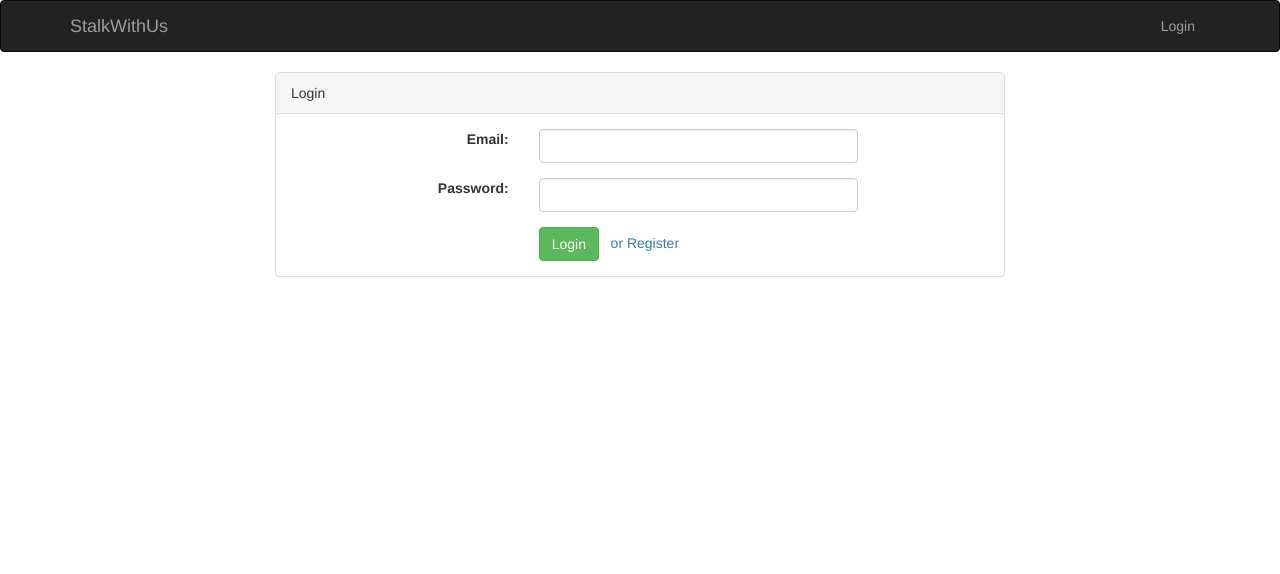
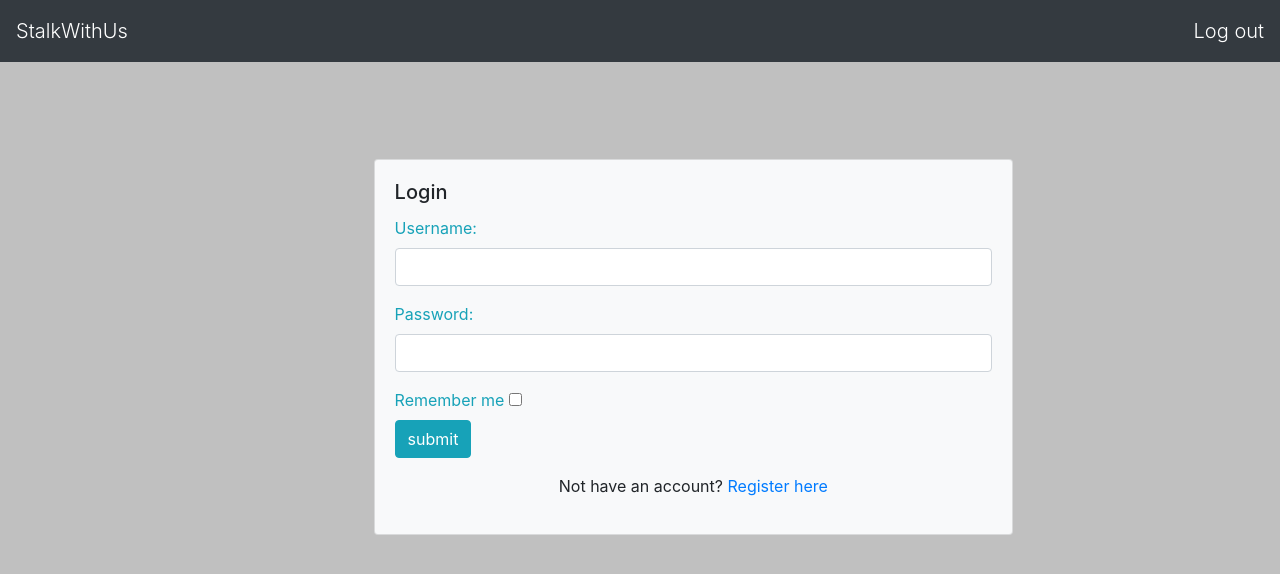
Before and after one commit to saloni19tyagi/StalkWithUs, a Django app: page /login/ in a window 1280 px wide. Shown: the top 574 px of the page. Run offline with Django 3.2, Linux system fonts and the light colour scheme; some libraries are stand-ins or nearby versions.

Commit message:
ui changed

```diff
--- a/StalkWithUs/settings.py
+++ b/StalkWithUs/settings.py
@@ -57,7 +57,8 @@ ROOT_URLCONF = 'StalkWithUs.urls'
 TEMPLATES = [
     {
         'BACKEND': 'django.template.backends.django.DjangoTemplates',
-        'DIRS': [os.path.join(BASE_DIR, 'templates')]
+        'DIRS': [os.path.join(BASE_DIR, 'StalkWithUs/templates')],
+        'APP_DIRS': True
         ,
         'APP_DIRS': True,
         'OPTIONS': {
--- /dev/null
+++ b/StalkWithUs/templates/base.html
@@ -0,0 +1,36 @@
+<!DOCTYPE html>
+<html lang="en">
+<head>
+    <title>StalkWithUs</title>
+    <meta charset="utf-8">
+    <meta name="viewport" content="width=device-width, initial-scale=1">
+    <link rel="stylesheet" href="https://use.fontawesome.com/releases/v5.3.1/css/all.css" integrity="sha384-mzrmE5qonljUremFsqc01SB46JvROS7bZs3IO2EmfFsd15uHvIt+Y8vEf7N7fWAU" crossorigin="anonymous">
+    <link href="//maxcdn.bootstrapcdn.com/bootstrap/4.1.1/css/bootstrap.min.css" rel="stylesheet" id="bootstrap-css">
+
+    <link rel="stylesheet" type="text/css" href="/static/css/dashboard.css">
+{#    <link rel="stylesheet" type="text/css" href="/static/css/styles.css">#}
+</head>
+<body >
+    <nav class="navbar navbar-dark bg-dark">
+	<ul class="nav navbar-nav ">
+		<li class="nav-item">
+            <a class="lead nav-link active">StalkWithUs</a>
+		</li>
+	</ul>
+	<ul class="nav navbar-nav ml-auto">
+{#		<li class="nav-item">#}
+{#			<a class="lead nav-link active" href="#" >logged In as:Vandita Singh</a>#}
+{#		</li>#}
+		<li class="nav-item">
+			<a class="lead nav-link active" href="{% url 'logout' %}"  >Log out</a>
+		</li>
+	</ul>
+	</div>
+</nav>
+    <div class="container">
+        <div class="row">
+            {% block content %}{% endblock %}
+        </div>
+    </div>
+</body>
+</html>
--- a/login/templates/base.html
+++ /dev/null
@@ -1,38 +0,0 @@
-<!DOCTYPE html>
-<html lang="en">
-<head>
-    <title>StalkWithUs</title>
-
-    <meta charset="utf-8">
-    <meta name="viewport" content="width=device-width, initial-scale=1">
-
-    <link rel="stylesheet" href="//maxcdn.bootstrapcdn.com/bootstrap/3.3.7/css/bootstrap.min.css">
-</head>
-<body class="override">
-    <nav class="navbar navbar-inverse" role="navigation">
-        <div class="container">
-            <div class="navbar-header">
-                <button type="button" class="navbar-toggle collapsed" data-toggle="collapse" data-target="#navbar" aria-expanded="false">
-                    <span class="sr-only">Toggle navigation</span>
-                    <span class="icon-bar"></span>
-                    <span class="icon-bar"></span>
-                    <span class="icon-bar"></span>
-                </button>
-                <a class="navbar-brand" href="/mymodule/">StalkWithUs</a>
-            </div>
-
-            <div id="navbar" class="collapse navbar-collapse">
-                <ul class="nav navbar-nav navbar-right">
-                    <li><a href="login">Login</a></li>
-                </ul>
-            </div>
-        </div>
-    </nav>
-
-    <div class="container">
-        <div class="row">
-            {% block content %}{% endblock %}
-        </div>
-    </div>
-</body>
-</html>
--- a/login/templates/registration/login.html
+++ b/login/templates/registration/login.html
@@ -1,35 +1,35 @@
 {% extends "base.html" %}
-
 {% block content %}
     <div class="container">
         <form action="{% url 'login' %}" method="post">
             {% csrf_token %}
-            <div class="col-md-8 col-md-offset-2">
-                <div class="panel panel-default">
-                    <div class="panel-heading">Login</div>
-                    <div class="panel-body">
-                        {% if error_message %}
-                            <p class="bg-danger p-d ml-b">{{ error_message }}</p>
-                        {% endif %}
-                        <div class="form-group clearfix">
-                            <label for="username" class="col-md-4 control-label text-right">Email:</label>
-                            <div class="col-md-6">
-                                <input name="email" value="" type="text" class="form-control" />
+        <div class="card bg-light" style="width:60%;margin-left: 25%;margin-top: 7%;">
+            <div class="card-body">
+                <h5 class="card-title">Login</h5>
+                <form id="login-form" class="form" action="" method="post">
+                    <div class="form-group">
+                        <label for="email" class="text-info">Username:</label><br>
+                        <input type="text" name="email" id="email" class="form-control">
+                    </div>
+                    <div class="form-group">
+                            <label for="password" class="text-info">Password:</label><br>
+                                <input type="text" name="password" id="password" class="form-control">
                             </div>
-                        </div>
-                        <div class="form-group clearfix">
-                            <label for="password" class="col-md-4 control-label text-right">Password:</label>
-                            <div class="col-md-6">
-                                <input name="password" type="password" class="form-control" />
+                            <div class="form-group">
+                                <label for="remember-me" class="text-info"><span>Remember me</span> <span><input id="remember-me" name="remember-me" type="checkbox"></span></label><br>
+                                <input type="submit" name="submit" class="btn btn-info btn-md" value="submit">
                             </div>
-                        </div>
-                        <div class="col-md-6 col-md-offset-4">
-                            <input name="login" type="submit" value="Login" class="btn btn-success" /> &nbsp;
-                            <a href="/mymodule/register">or Register</a>
-                        </div>
+                            <div id="register-link" class="text-right">
+                                <p class="text-center">Not have an account? <a href="/register">Register here</a> </p>
+                            </div>
+                        </form>
                     </div>
                 </div>
             </div>
+        </div>
+            </div>
+
+    </div>
         </form>
     </div>
 {% endblock %}
--- a/login/views.py
+++ b/login/views.py
@@ -39,12 +39,15 @@ def login(request):
     if request.method == 'POST':
         user_email = request.POST.get('email')
         user_password = request.POST.get('password')
+        print(user_email)
+        print(user_password)
         user1 = userdata.objects.filter(email = user_email, password=user_password)
         if user1.exists():
             request.session['email'] = user_email
             return redirect('home')
         else:
             messages.error(request, f'Invalid Email and Password')
+
     return render(request, 'registration/login.html')
 
 
--- a/static/css/dashboard.css
+++ b/static/css/dashboard.css
@@ -1,49 +1,3 @@
-html,body{
-background: #43C6AC;  /* fallback for old browsers */
-background: -webkit-linear-gradient(to right, #F8FFAE, #43C6AC);  /* Chrome 10-25, Safari 5.1-6 */
-background: linear-gradient(to right, #F8FFAE, #43C6AC); /* W3C, IE 10+/ Edge, Firefox 16+, Chrome 26+, Opera 12+, Safari 7+ */
-background-size: cover;
-background-repeat: no-repeat;
- width: 100%;
- height: 100%;
- margin: 0;
- padding: 0;
-overflow-y: scroll;
-
-font-family: sans-serif;
-}
-
-.dot {
-	display: inline-block;
-  height: 100px;
-  width: 100px;
-  background-color: green;
-  border-radius: 50%;
-  display: inline-block;
-  margin-top:10px;
-  margin-left:10px;
-  text-align: center;
-  vertical-align: middle;
-
-}
-
-.notdot {
-  height: 100px;
-  width: 100px;
-  background-color: red;
-  border-radius: 50%;
-  display: inline-block;
-  margin-top:10px;
-  margin-left:10px;
-
-}
-html,body,.row{
-    height:100%;
-}
-
-.navbar-brands{
-    color: white;
-}
 
 .btn.btn-circle {
   width: 55px;
@@ -64,3 +18,6 @@ html,body,.row{
 img{
     height: 100px;
 }
+body{
+  background-color :#C0C0C0;
+}
--- a/static/css/main.css
+++ /dev/null
@@ -1,5 +0,0 @@
-.container {
-    background: #eac656;
-    margin: 10 10 10 10;
-    border: 3px solid black;
-}
```
Also changed, not shown: dashboard/templates/index.html (+1 -34 lines), dashboard/views.py (+4 -4 lines), login/templates/about.html (deleted, +0 -23 lines), login/templates/registration/register.css (deleted, +0 -30 lines), login/templates/registration/register.html (+2 -5 lines), static/css/styles.css (deleted, +0 -40 lines).
